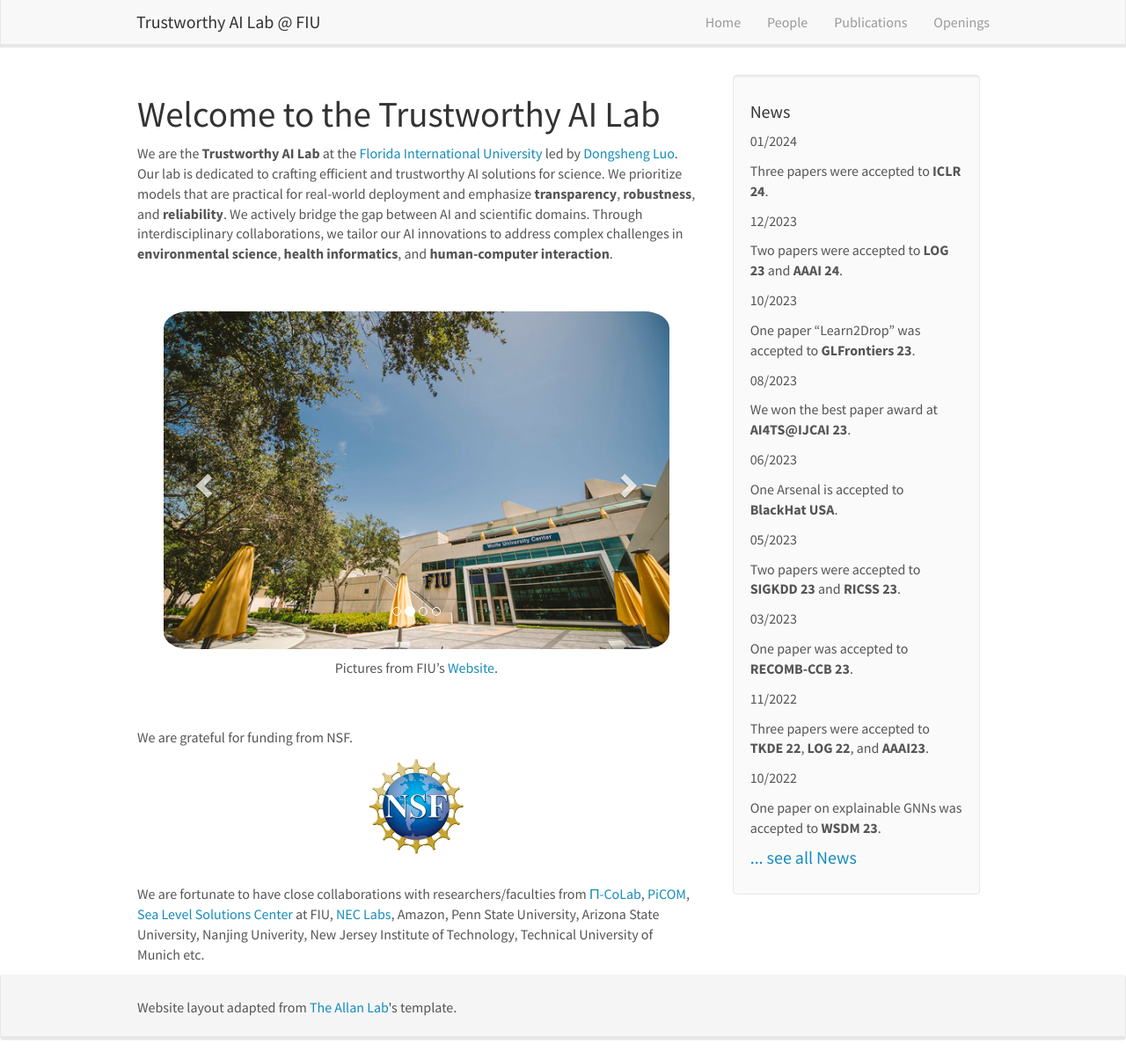
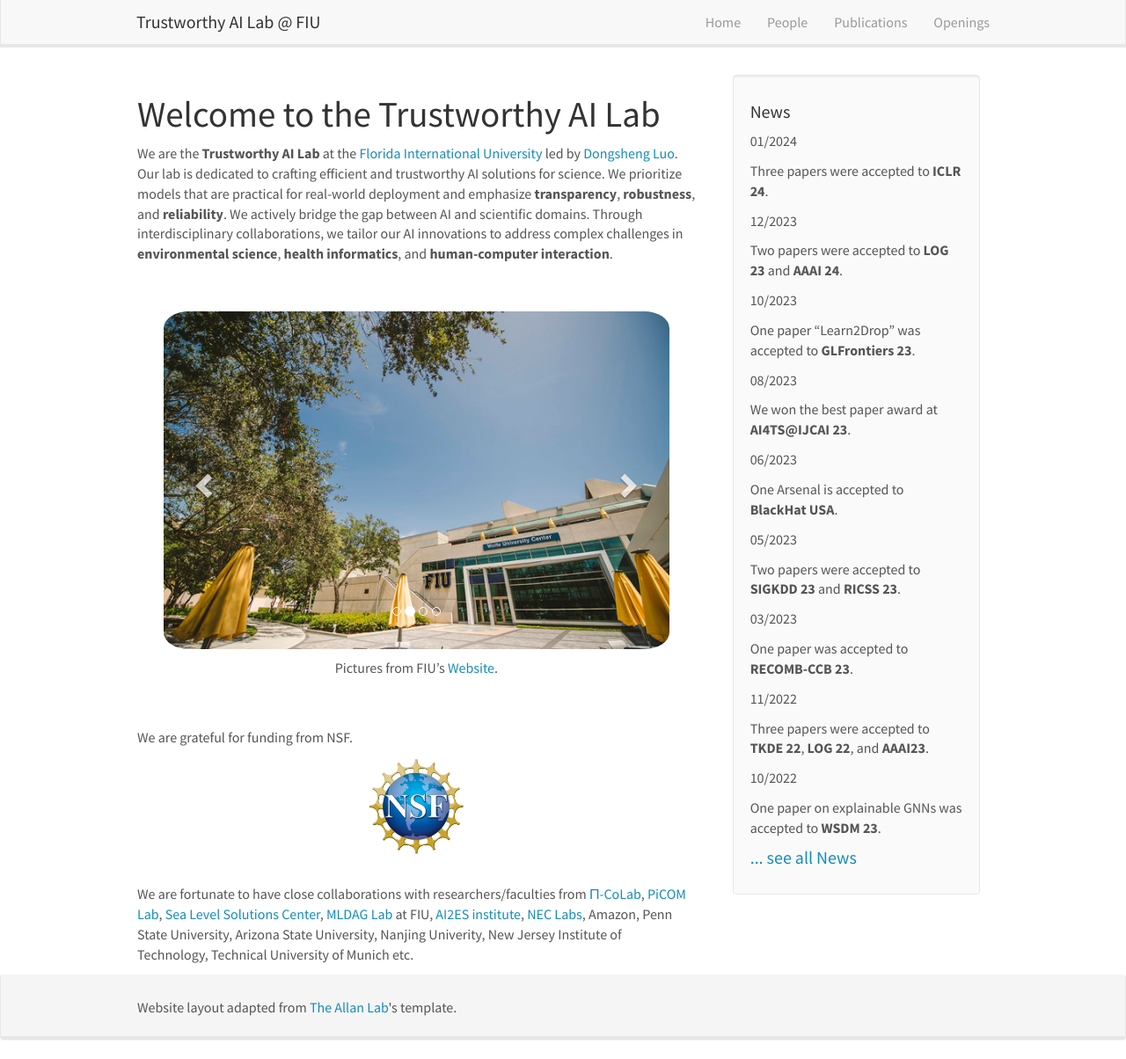
Before and after one commit to trustai4s-lab/trustai4s-lab.github.io, a Jekyll site: the page built from _pages/home.md, in a window 1280 px wide and 1204 px high. Shown: the whole window at 88% size. Built offline with Jekyll 4.4.1, drawn with Linux system fonts in a browser that asks for light colours; nearby versions of some CDN libraries.

Commit message:
Update home.md

```diff
--- a/_pages/home.md
+++ b/_pages/home.md
@@ -64,5 +64,5 @@
 
 
 <br>
-We are fortunate to have close collaborations with researchers/faculties from [Π-CoLab](https://pi-colab.github.io/index2.html), [PiCOM](https://picom.cs.fiu.edu/), [Sea Level Solutions Center](https://environment.fiu.edu/slsc/) at FIU, [NEC Labs](https://www.nec-labs.com/), Amazon, Penn State University, Arizona State University, Nanjing Univerity, New Jersey Institute of Technology, Technical University of Munich etc.
+We are fortunate to have close collaborations with researchers/faculties from [Π-CoLab](https://pi-colab.github.io/index2.html), [PiCOM Lab](https://picom.cs.fiu.edu/), [Sea Level Solutions Center](https://environment.fiu.edu/slsc/), [MLDAG Lab](https://mondallab.cs.fiu.edu/) at FIU, [AI2ES institute](https://www.ai2es.org/), [NEC Labs](https://www.nec-labs.com/), Amazon, Penn State University, Arizona State University, Nanjing Univerity, New Jersey Institute of Technology, Technical University of Munich etc.
 <br>
```
